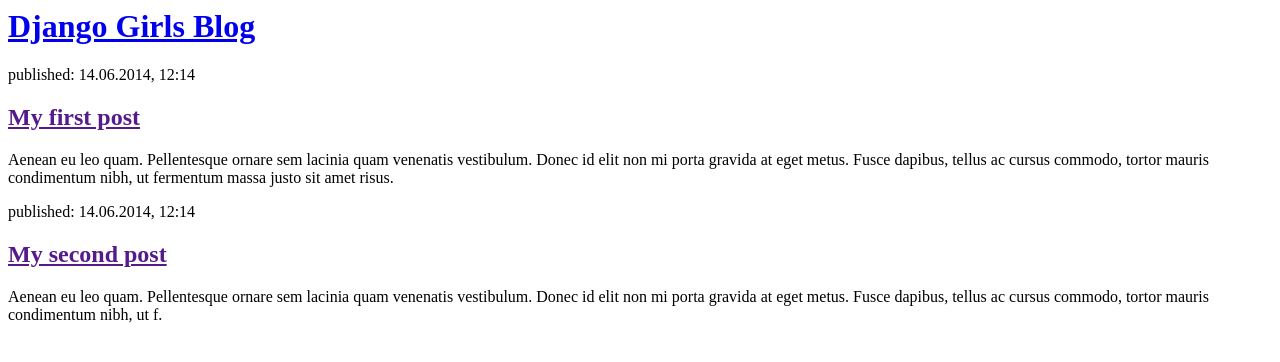
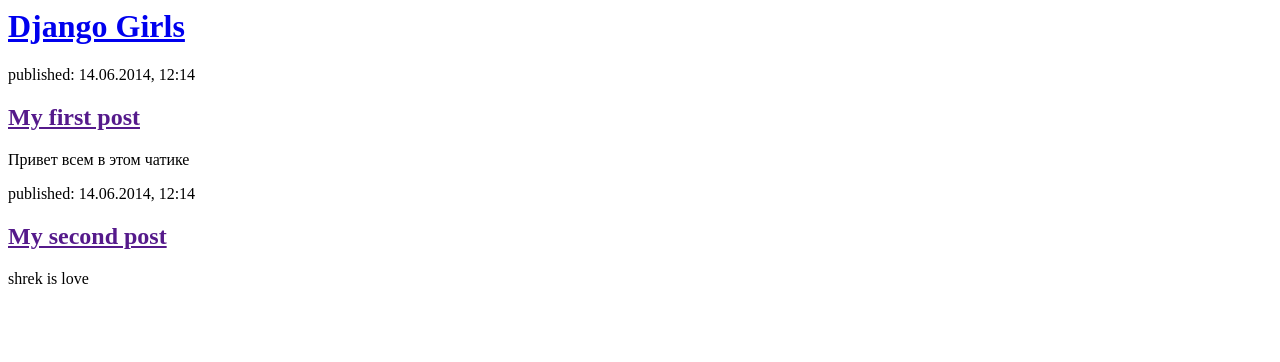
Before and after one commit to alinaprivet/my-first-blog, a Django app: page / in a window 1280 px wide. Shown: the top 362 px of the page. Run offline with Django 3.2, Linux system fonts and the light colour scheme.

Commit message:
Changed the HTML for the site.

```diff
--- a/blog/templates/blog/post_list.html
+++ b/blog/templates/blog/post_list.html
@@ -1,22 +1,22 @@
 <html>
     <head>
-        <title>Django Girls blog</title>
+        <title>Alina's blog Here</title>
     </head>
     <body>
         <div>
-            <h1><a href="/">Django Girls Blog</a></h1>
+            <h1><a href="/">Django Girls</a></h1>
         </div>
 
         <div>
             <p>published: 14.06.2014, 12:14</p>
             <h2><a href="">My first post</a></h2>
-            <p>Aenean eu leo quam. Pellentesque ornare sem lacinia quam venenatis vestibulum. Donec id elit non mi porta gravida at eget metus. Fusce dapibus, tellus ac cursus commodo, tortor mauris condimentum nibh, ut fermentum massa justo sit amet risus.</p>
+            <p>Привет всем в этом чатике</p>
         </div>
 
         <div>
             <p>published: 14.06.2014, 12:14</p>
             <h2><a href="">My second post</a></h2>
-            <p>Aenean eu leo quam. Pellentesque ornare sem lacinia quam venenatis vestibulum. Donec id elit non mi porta gravida at eget metus. Fusce dapibus, tellus ac cursus commodo, tortor mauris condimentum nibh, ut f.</p>
+            <p>shrek is love</p>
         </div>
     </body>
 </html>
--- a/mysite/settings.py
+++ b/mysite/settings.py
@@ -23,7 +23,7 @@ BASE_DIR = os.path.dirname(os.path.dirname(os.path.abspath(__file__)))
 SECRET_KEY = 'o6_zedgo1zhh^_@l#n2t@0rrik_y(ghj3l)@bt+lhbka^7=kaa'
 
 # SECURITY WARNING: don't run with debug turned on in production!
-DEBUG = True
+DEBUG = False
 
 ALLOWED_HOSTS = ['127.0.0.1', '.pythonanywhere.com']
 
```
Also changed, not shown: db.sqlite3.
